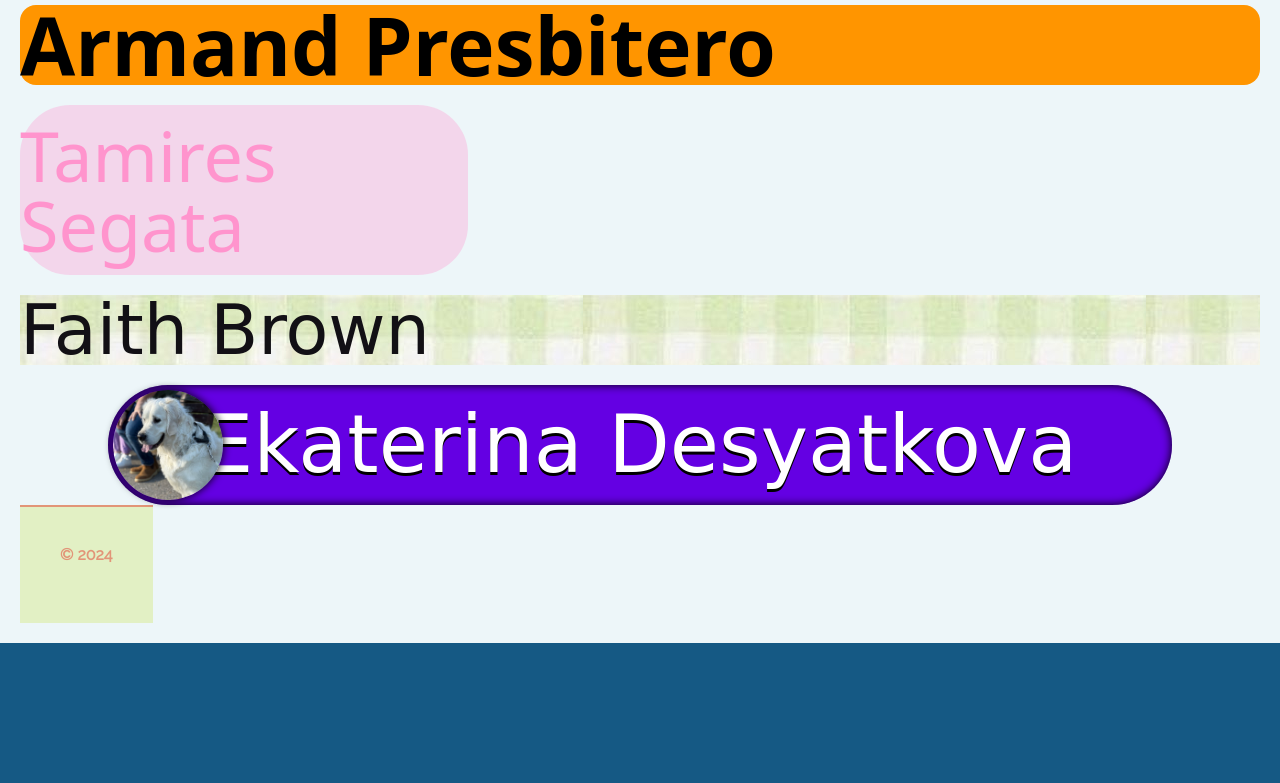
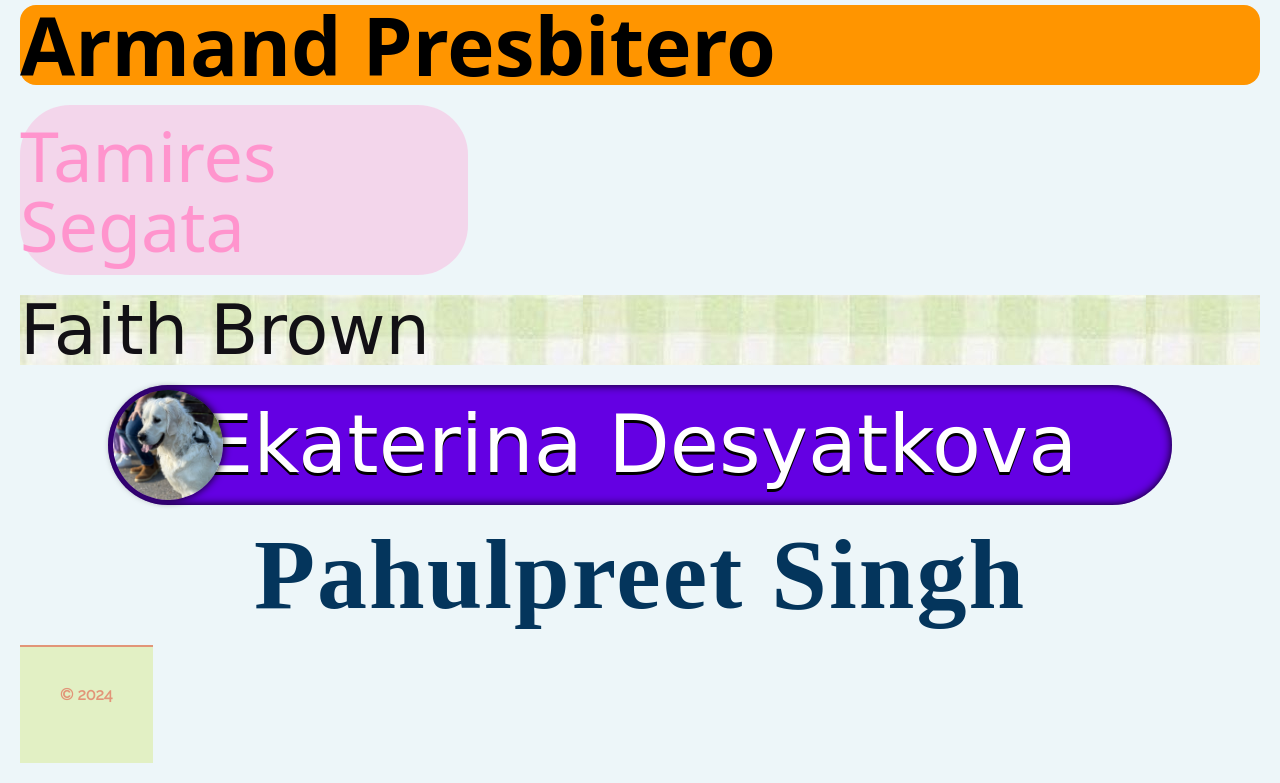
Before and after one commit to Sachin712/INM420-Summer2025, a website: page public/index.html in a window 1280 px wide. Shown: the part 2515-3298 px from the top of the page. Before the commit the page ends 3158 px from the top, so only its background shows below. Drawn offline with nearby package versions, Linux system fonts and the light colour scheme; a web font is replaced by a local one.

Commit message:
image added and name added with style

```diff
--- a/public/assets/css/style.css
+++ b/public/assets/css/style.css
@@ -630,3 +630,15 @@ section.deka span {
   font-size: 70px;
   font-weight: 500;
 }
+
+.pahul{
+  font-family: fantsay;
+  font-size: 100px;
+  color: #04355c;
+  text-shadow: 2px 2px 2px 5px rgba(0, 0, 0, 0.2);
+  letter-spacing: 2px;
+  font-weight: 600;
+  margin: 20px 0;
+  text-align: center;
+
+}
--- a/public/index.html
+++ b/public/index.html
@@ -107,6 +107,8 @@
         <section class="deka">
             <span>Ekaterina Desyatkova</span>
         </section>
+
+        <p class="pahul">Pahulpreet Singh</p>
     <footer>
         <p>&copy; 2024</p>
     </footer>
```
Also changed, not shown: 1 other file.
